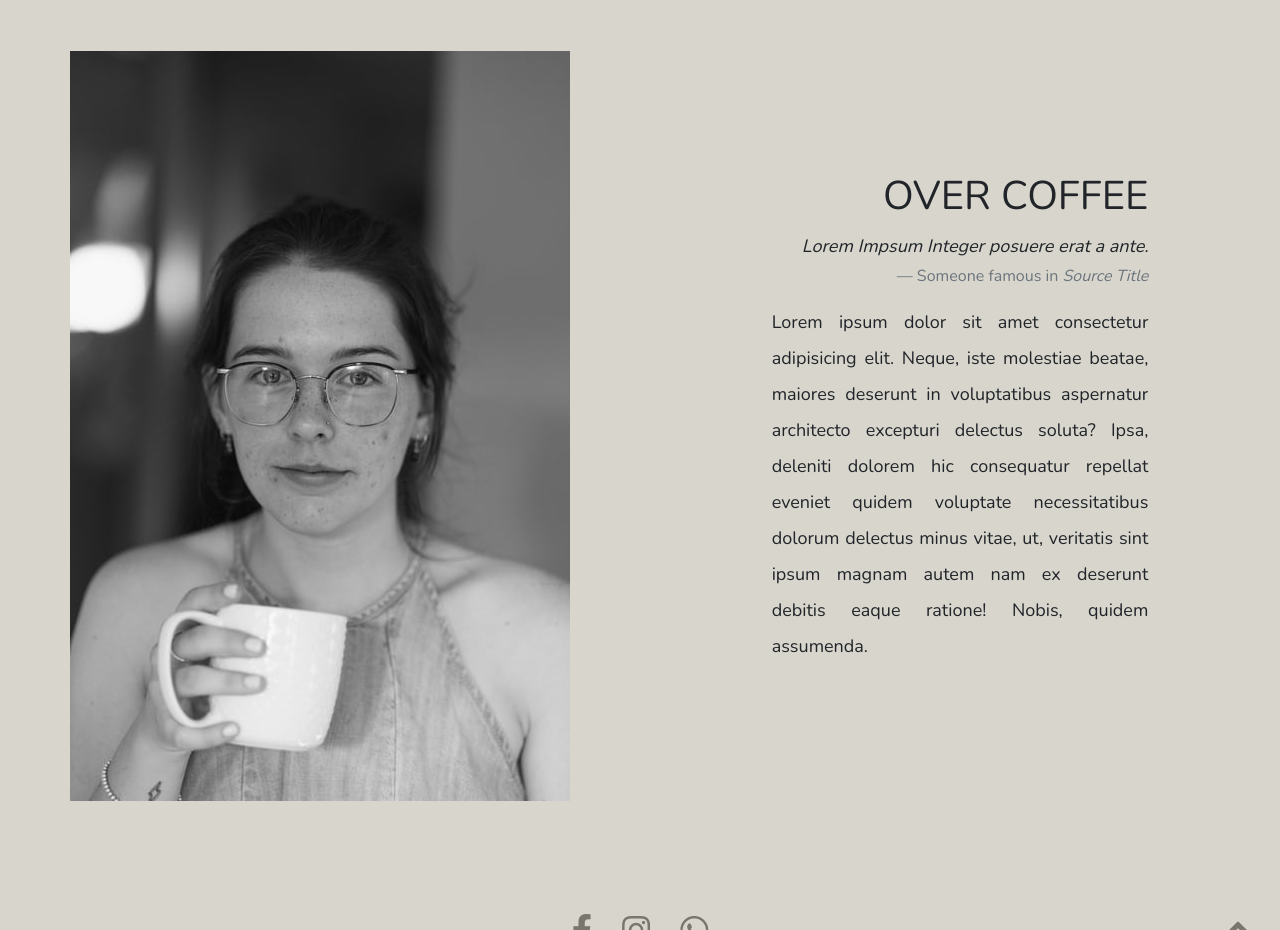
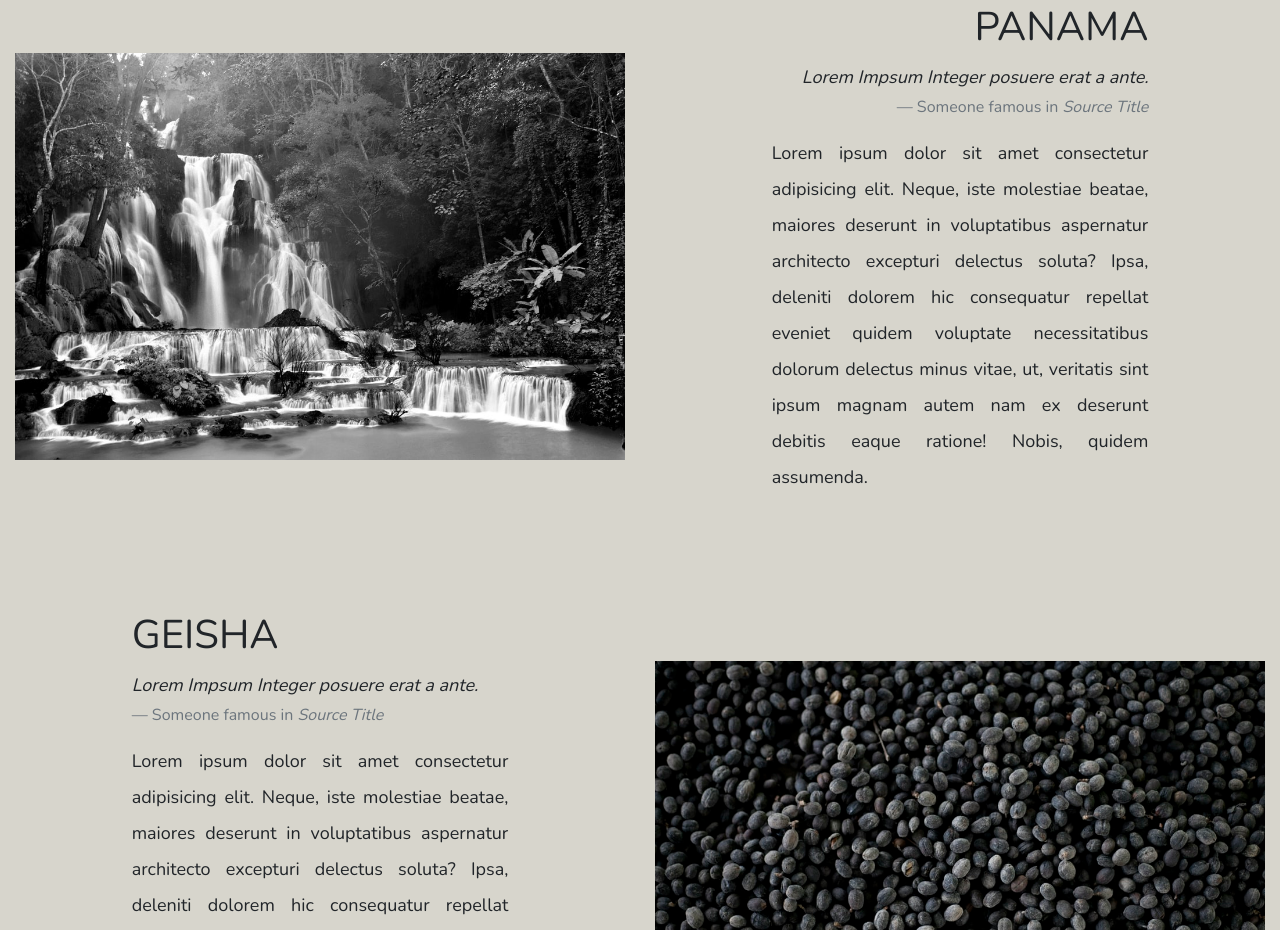
Before and after one commit to evortiz55/19X91_Coffee_Shop, a plain HTML site: page index.html in a window 1280 px wide. Shown: the part 1870-2800 px from the top of the page. Drawn offline with nearby package versions, Linux system fonts and the light colour scheme.

Commit message:
edit index, add new images

```diff
--- a/index.html
+++ b/index.html
@@ -84,12 +84,12 @@
     <section class="container-fluid px-0">
         <div class="row align-items-center content">
             <div class="col-md-6 order-2 order-md-1">
-                <img src="imgs/bedroom.jpg" alt="" class="img-fluid">
+                <img src="imgs/experience.jpeg" alt="" class="img-fluid">
             </div>
             <div class="col-md-6 text-right order-1 order-md-2">
                 <div class="row justify-content-center">
                     <div class="col-10 col-lg-8 blurb mb-5 mb-md-0">
-                        <h2>THE EXPERIENCE</h2>
+                        <h2>EXPERIENCE</h2>
                         <blockquote class="blockquote">
                             <p class="mb-0"><em>Lorem Impsum Integer posuere erat a ante.</em></p>
                             <footer class="blockquote-footer">Someone famous in <cite title="Source Title">Source Title</cite></footer>
@@ -110,7 +110,7 @@
             <div class="col-md-6 text-left">
                 <div class="row justify-content-center">
                     <div class="col-10 col-lg-8 blurb mb-5 mb-md-0">
-                        <h2>TASTE OF INSPIRATION</h2>
+                        <h2>TASTE</h2>
                         <blockquote class="blockquote">
                             <p class="mb-0"><em>Lorem Impsum Integer posuere erat a ante.</em></p>
                             <footer class="blockquote-footer">Someone famous in <cite title="Source Title">Source Title</cite></footer>
@@ -127,7 +127,55 @@
                 </div>
             </div>
             <div class="col-md-6">
-                <img src="imgs/coffee_house.jpeg" alt="" class="img-fluid">
+                <img src="imgs/taste.jpeg" alt="" class="img-fluid">
+            </div>
+        </div>
+        <div class="row align-items-center content">
+            <div class="col-md-6 order-2 order-md-1">
+                <img src="imgs/waterfall.jpeg" alt="" class="img-fluid">
+            </div>
+            <div class="col-md-6 text-right order-1 order-md-2">
+                <div class="row justify-content-center">
+                    <div class="col-10 col-lg-8 blurb mb-5 mb-md-0">
+                        <h2>PANAMA</h2>
+                        <blockquote class="blockquote">
+                            <p class="mb-0"><em>Lorem Impsum Integer posuere erat a ante.</em></p>
+                            <footer class="blockquote-footer">Someone famous in <cite title="Source Title">Source Title</cite></footer>
+                        </blockquote>
+                        <p class="lead text-justify">Lorem ipsum dolor sit amet consectetur adipisicing elit. Neque, iste molestiae
+                            beatae, maiores deserunt
+                            in voluptatibus
+                            aspernatur architecto excepturi delectus soluta? Ipsa, deleniti dolorem hic consequatur
+                            repellat eveniet quidem
+                            voluptate necessitatibus dolorum delectus minus vitae, ut, veritatis sint ipsum magnam
+                            autem nam ex deserunt debitis
+                            eaque ratione! Nobis, quidem assumenda.</p>
+                    </div>
+                </div>
+            </div>
+        </div>
+        <div class="row align-items-center content">
+            <div class="col-md-6 text-left">
+                <div class="row justify-content-center">
+                    <div class="col-10 col-lg-8 blurb mb-5 mb-md-0">
+                        <h2>GEISHA</h2>
+                        <blockquote class="blockquote">
+                            <p class="mb-0"><em>Lorem Impsum Integer posuere erat a ante.</em></p>
+                            <footer class="blockquote-footer">Someone famous in <cite title="Source Title">Source Title</cite></footer>
+                        </blockquote>
+                        <p class="lead text-justify">Lorem ipsum dolor sit amet consectetur adipisicing elit. Neque, iste molestiae
+                            beatae, maiores deserunt
+                            in voluptatibus
+                            aspernatur architecto excepturi delectus soluta? Ipsa, deleniti dolorem hic consequatur
+                            repellat eveniet quidem
+                            voluptate necessitatibus dolorum delectus minus vitae, ut, veritatis sint ipsum magnam
+                            autem nam ex deserunt debitis
+                            eaque ratione! Nobis, quidem assumenda.</p>
+                    </div>
+                </div>
+            </div>
+            <div class="col-md-6">
+                <img src="imgs/raw_bean.jpeg" alt="" class="img-fluid">
             </div>
         </div>
         <div class="row align-items-center content">
@@ -137,7 +185,7 @@
             <div class="col-md-6 text-right order-1 order-md-2">
                 <div class="row justify-content-center">
                     <div class="col-10 col-lg-8 blurb mb-5 mb-md-0">
-                        <h2>OVER COFFEE</h2>
+                        <h2>COFFEE IN ONE HAND</h2>
                         <blockquote class="blockquote">
                             <p class="mb-0"><em>Lorem Impsum Integer posuere erat a ante.</em></p>
                             <footer class="blockquote-footer">Someone famous in <cite title="Source Title">Source Title</cite></footer>
```
Also changed, not shown: imgs/experience.jpeg (added), imgs/taste.jpeg (added), imgs/waterfall.jpeg (added).
